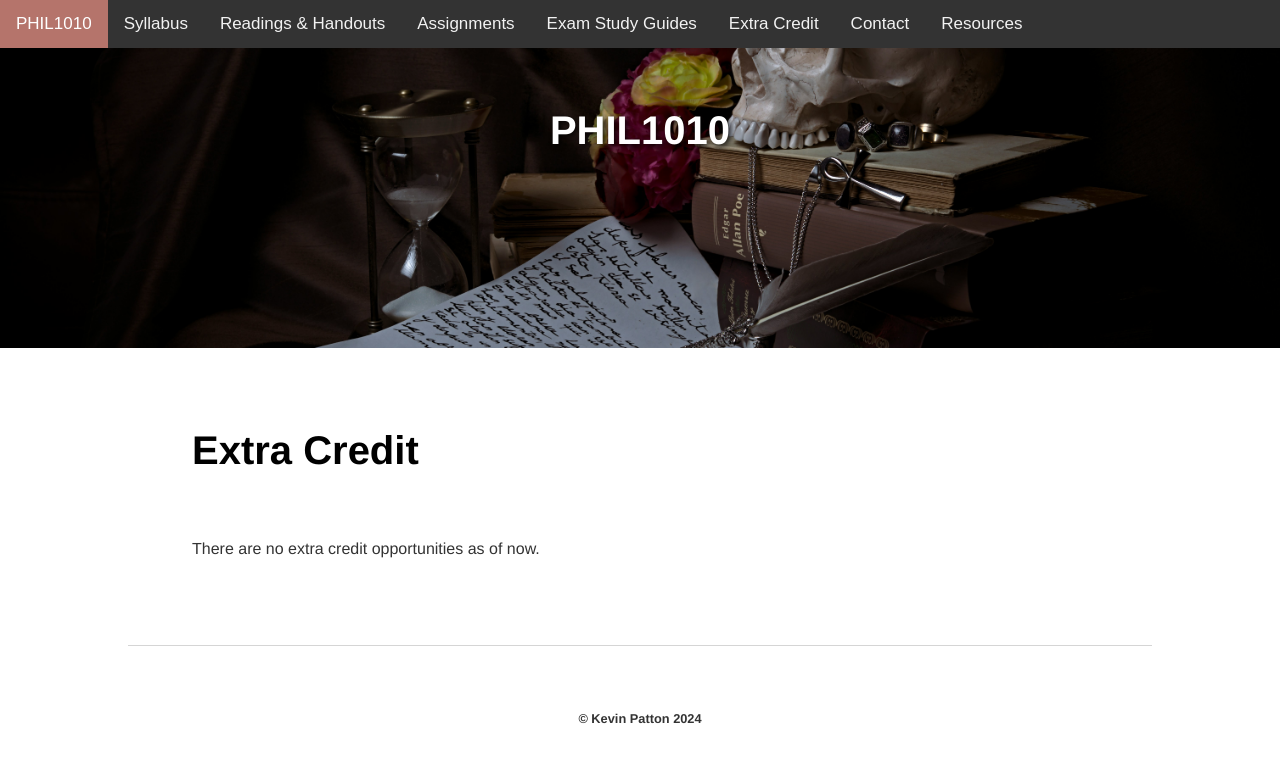
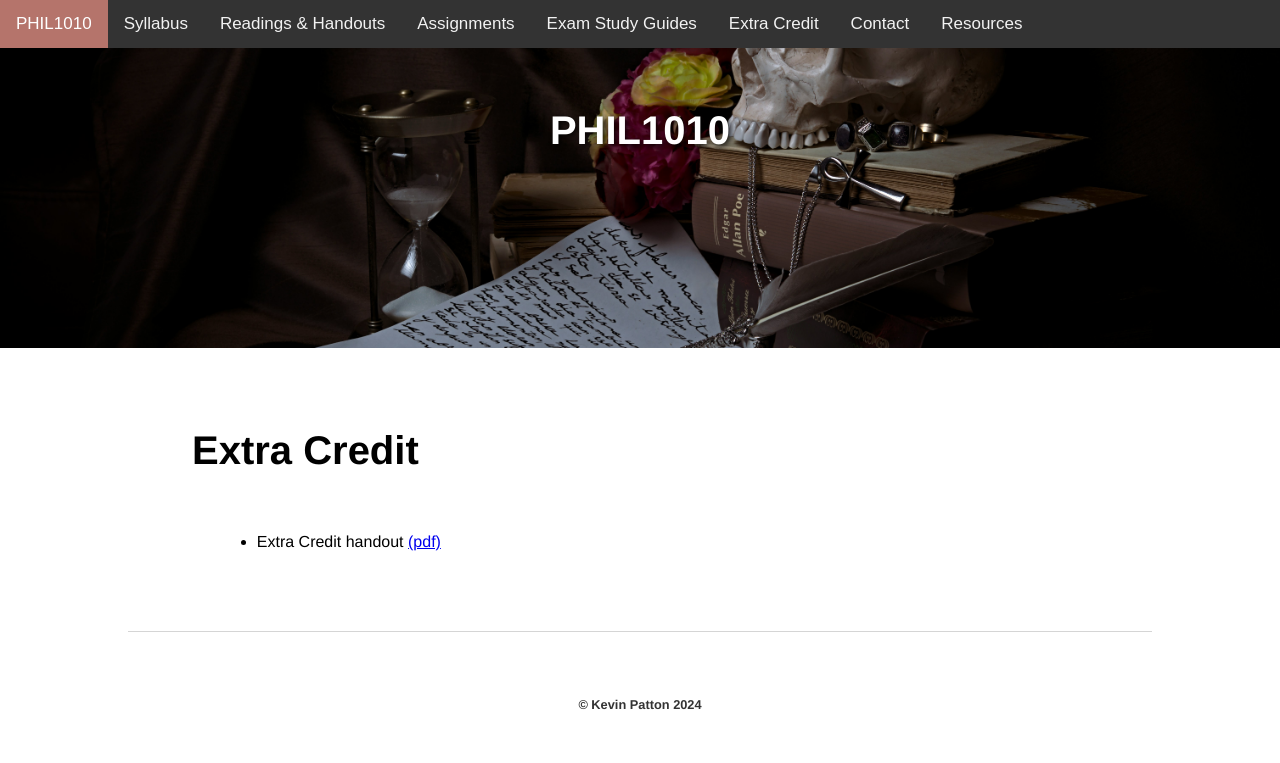
Before and after one commit to kevinjpatton/kevinjpatton.github.io, a Jekyll site: the page built from teaching/phil_1010/ec/index.html, in a window 1280 px wide. Shown: the top 763 px of the page. Built offline with Jekyll 4.4.1, drawn with Linux system fonts in a browser that asks for light colours; Markdown is read by kramdown in place of the engine named in the settings.

Commit message:
Update index.html

```diff
--- a/teaching/phil_1010/ec/index.html
+++ b/teaching/phil_1010/ec/index.html
@@ -2,5 +2,6 @@
 layout: 1010
 title: PHIL1010 - Extra Credit
 ---
-<h1>Extra Credit</h1>
-<p>There are no extra credit opportunities as of now.</p>
+<h1>Extra Credit</h1><ul class="standard-list">
+<li>Extra Credit handout <a href="/teaching/phil_1010/ec/Handout - Extra Credit.pdf" target="_blank">(pdf)</a></li>
+</ul>
```
